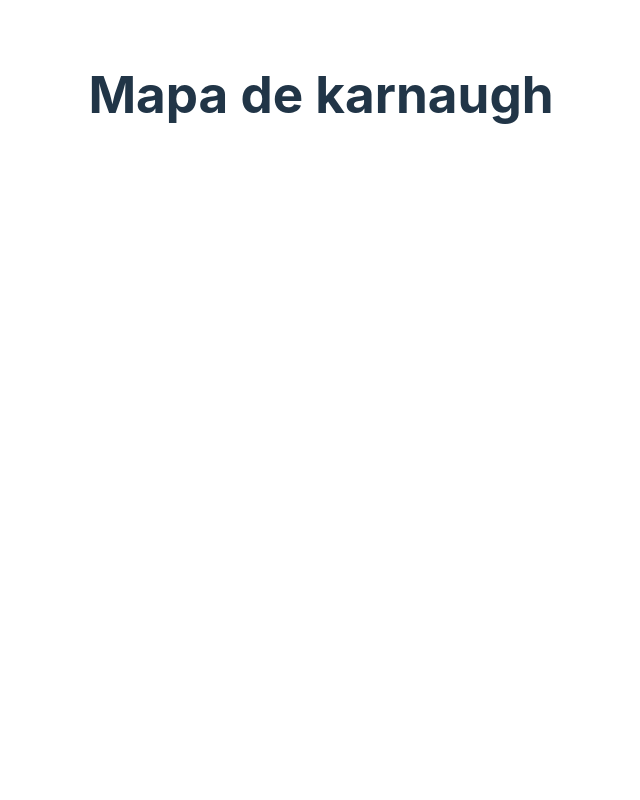
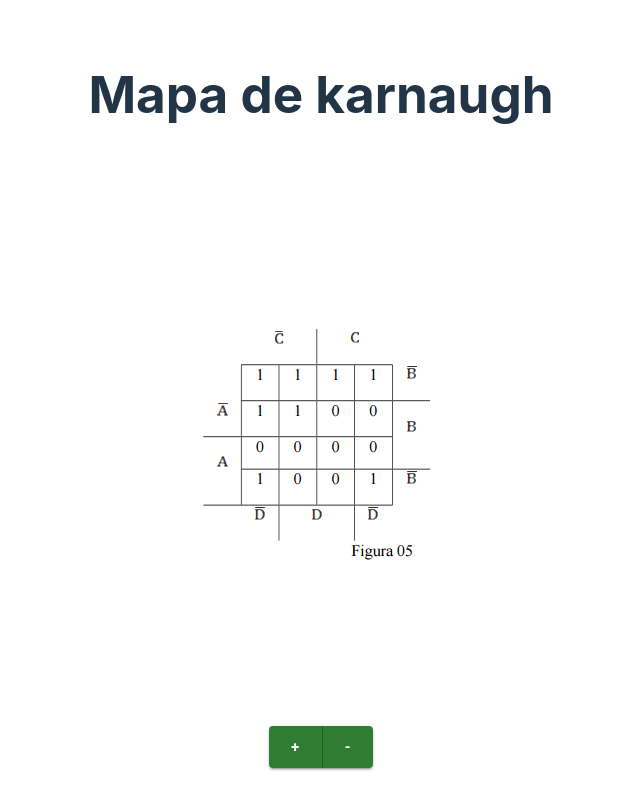
Before and after one commit to gui23dib/karnaugh-map-reduction, a React (Vite) app: page / in a window 1280 px wide. Shown: the whole page, without its empty margins (319-959 px from the left). Built offline with nearby package versions, Linux system fonts and the light colour scheme.

Commit message:
title and buttons placed

```diff
--- a/package.json
+++ b/package.json
@@ -10,6 +10,9 @@
     "preview": "vite preview"
   },
   "dependencies": {
+    "@emotion/react": "^11.11.1",
+    "@emotion/styled": "^11.11.0",
+    "@mui/material": "^5.14.12",
     "react": "^18.2.0",
     "react-dom": "^18.2.0"
   },
--- a/src/App.tsx
+++ b/src/App.tsx
@@ -1,14 +1,17 @@
-import { useState } from 'react'
-import reactLogo from './assets/react.svg'
 import './App.css'
 import Title from './assets/components/Title'
+import Map from './assets/components/Map'
+import BasicButtonGroup from './assets/components/Buttons'
 
 function App() {
 
   return (
-    <>
+    <div id='container'>
       <Title/>
-    </>
+      {/* <Map /> */}
+      <img src="\public\img\00.png" alt="" />
+      <BasicButtonGroup />
+    </div>
   )
 }
 
--- /dev/null
+++ b/src/assets/components/Buttons.tsx
@@ -0,0 +1,13 @@
+import Button from '@mui/material/Button';
+import ButtonGroup from '@mui/material/ButtonGroup';
+
+const BasicButtonGroup = () => {
+  return (
+    <ButtonGroup variant="contained" size="large" color="success" aria-label="outlined primary button group">
+      <Button><strong>+</strong></Button>
+      <Button><strong>-</strong></Button>
+    </ButtonGroup>
+  );
+}
+
+export default BasicButtonGroup
--- /dev/null
+++ b/src/assets/components/Map.tsx
@@ -0,0 +1,28 @@
+import * as React from 'react';
+import Grid from '@mui/material/Grid';
+import { styled } from '@mui/material/styles';
+import Paper from '@mui/material/Paper';
+
+const BasicButtonGroup = () => {
+
+  const Item = styled(Paper)(({ theme }) => ({
+    backgroundColor: theme.palette.mode === 'dark' ? '#1A2027' : '#fff',
+    ...theme.typography.body2,
+    padding: theme.spacing(1),
+    textAlign: 'center',
+    color: theme.palette.text.secondary,
+  }));
+
+  return (
+    <Grid container rowSpacing={1} columnSpacing={{ xs: 1, sm: 2, md: 3 }}>
+      <Grid item xs={3}>
+        <Item sx={{
+          height: 100,
+          width: 120,
+        }}>item</Item>
+      </Grid>
+    </Grid>
+  )
+}
+
+export default BasicButtonGroup
--- a/src/index.css
+++ b/src/index.css
@@ -14,15 +14,6 @@
   -webkit-text-size-adjust: 100%;
 }
 
-a {
-  font-weight: 500;
-  color: #646cff;
-  text-decoration: inherit;
-}
-a:hover {
-  color: #535bf2;
-}
-
 body {
   margin: 0;
   display: flex;
@@ -35,23 +26,12 @@ h1 {
   line-height: 1.1;
 }
 
-button {
-  border-radius: 8px;
-  border: 1px solid transparent;
-  padding: 0.6em 1.2em;
-  font-size: 1em;
-  font-weight: 500;
-  font-family: inherit;
-  background-color: #1a1a1a;
-  cursor: pointer;
-  transition: border-color 0.25s;
-}
-button:hover {
-  border-color: #646cff;
-}
-button:focus,
-button:focus-visible {
-  outline: 4px auto -webkit-focus-ring-color;
+#container {
+  height: 100%;
+  display: flex;
+  flex-direction: column;
+  justify-content: space-between;
+  align-items: center;
 }
 
 @media (prefers-color-scheme: light) {
```
Also changed, not shown: public/img/00.png (added), 1 other file (tests, documents, lock files or other folders).
